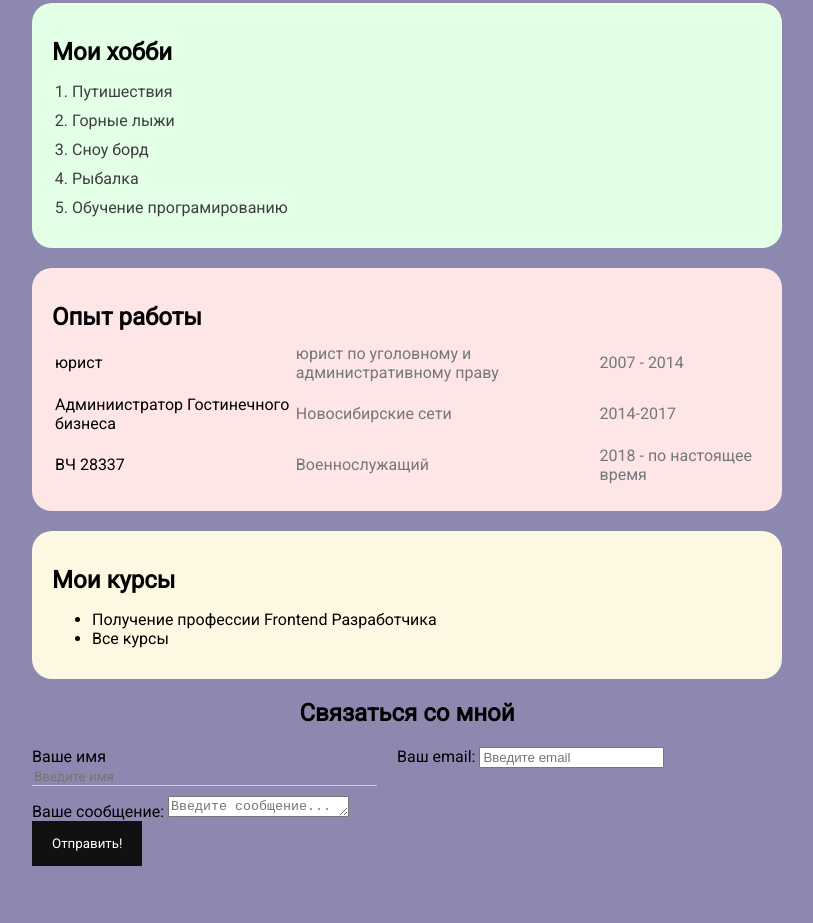
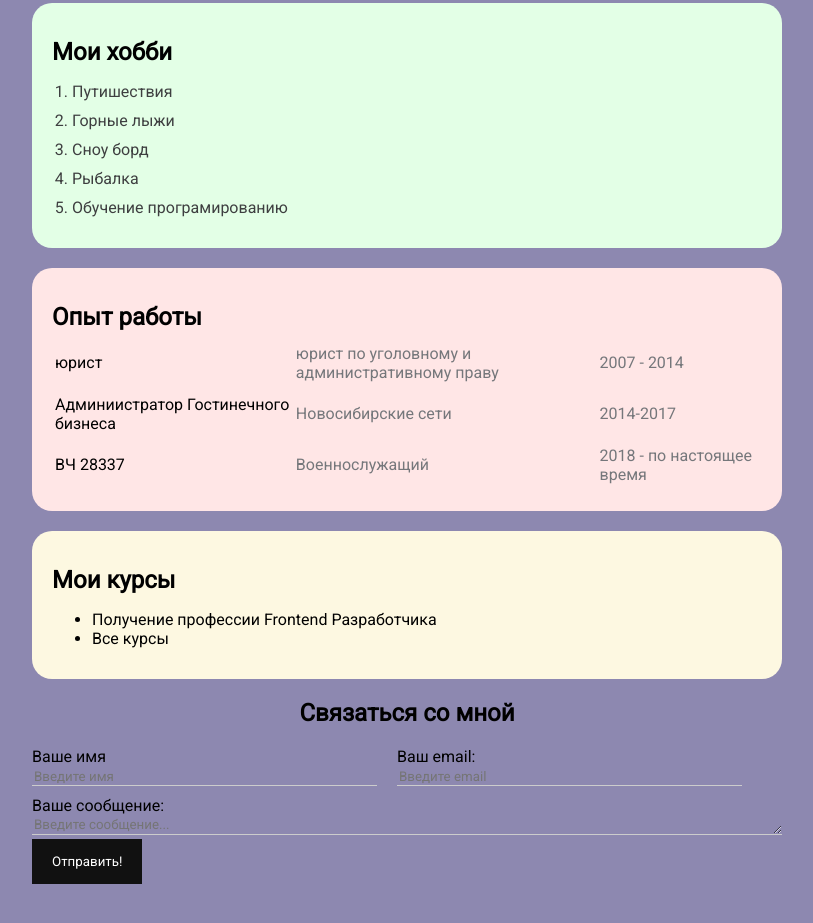
Before and after one commit to ari7772/Resume, a plain HTML site: page index.html in a window 1280 px wide. Shown: the part 281-1204 px from the top of the page, without its empty margins (233-1046 px from the left). Drawn offline with Linux system fonts and the light colour scheme.

Commit message:
add text

```diff
--- a/index.html
+++ b/index.html
@@ -101,22 +101,21 @@
                                 placeholder="Введите имя">
                             </div>
 
-                            <div class="form-group>
+                            <div class="form-group">
                                 <label for="email">Ваш email:</label>
                                 <input type="email" id="email"
                                 placeholder="Введите email">
                             </div>
                         </div>
 
-                            <div class="form-group>
+                            <div class="form-group">
                                 <label for="message">Ваше сообщение:</label>
                                 <textarea id="messenge" cols="20"
                                 rows="1" placeholder="Введите сообщение..."></textarea>
                             </div>
 
 
-                        <input class="btn" type="submit"
-                        value="Отправить!">
+                        <input class="btn" type="submit"value="Отправить!">
                     </form>
                 </div>
 
```
